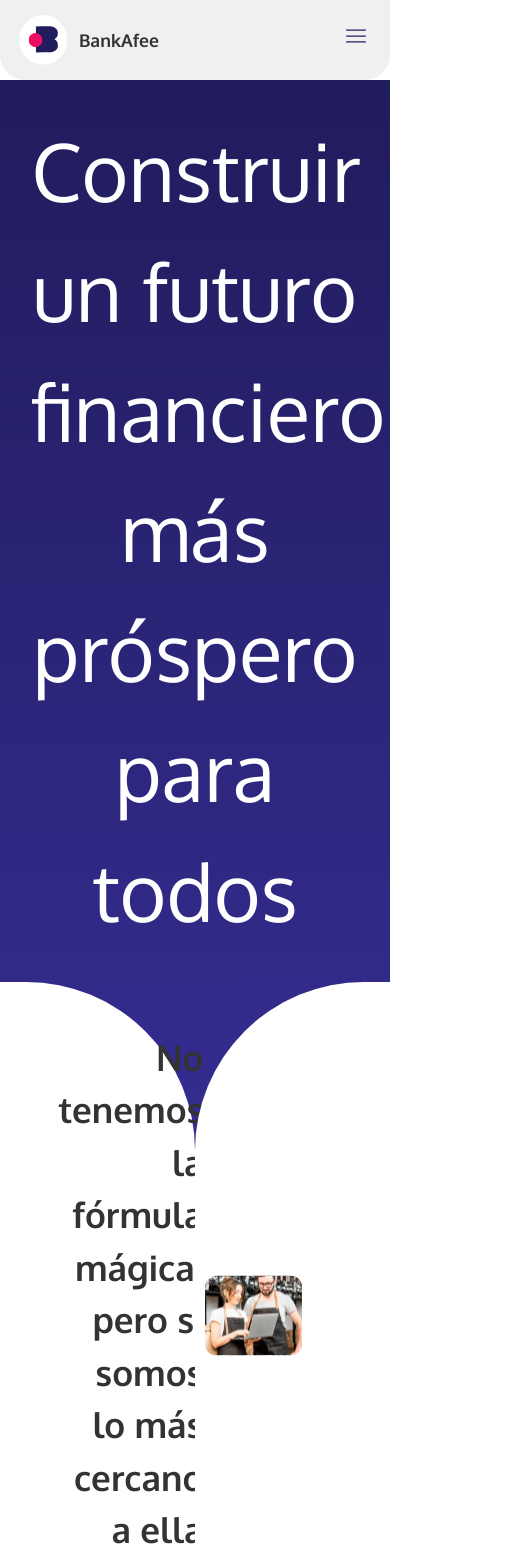
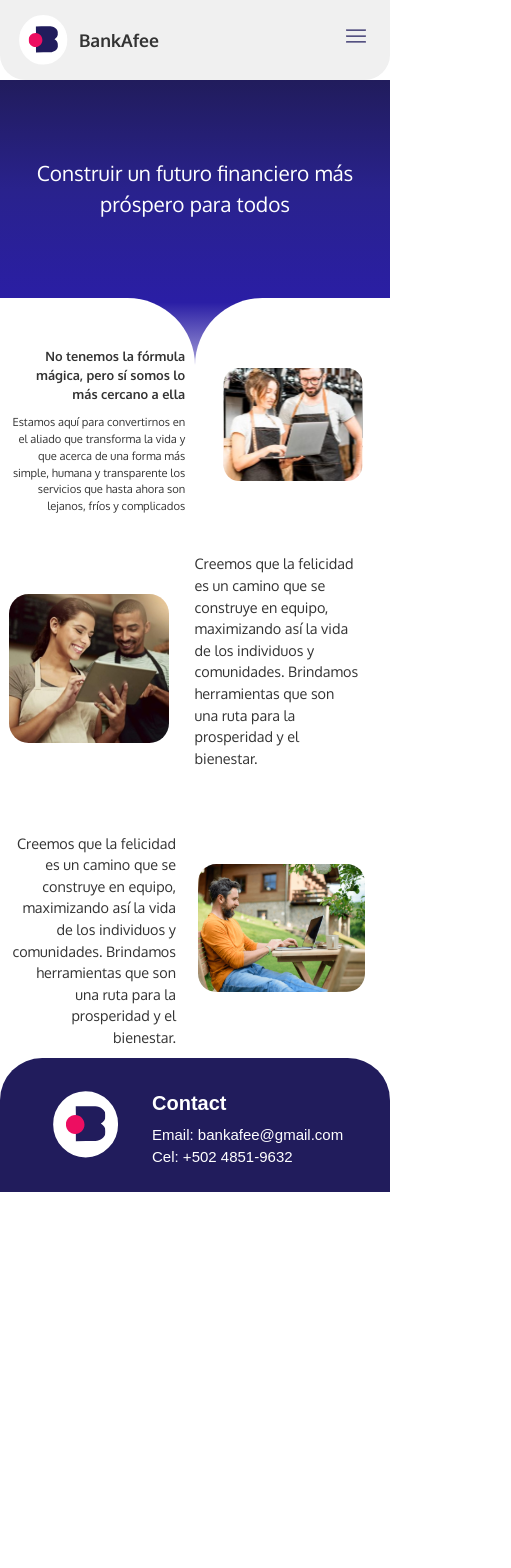
Before and after one commit to oskcarsv/front-bankafee, a React (Vite) app: page /aboutUs in a window 390 px wide. Shown: the top 1568 px of the page, 511 px wide, since content can reach past the window. After the commit the page ends 1192 px from the top, so only its background shows below. Built offline with nearby package versions, Linux system fonts and the light colour scheme.

Commit message:
chore: Update responsive styles for "about us" section, mobile view is funcition well

```diff
--- a/src/styles/aboutUsCss/sectionMessage.css
+++ b/src/styles/aboutUsCss/sectionMessage.css
@@ -59,3 +59,45 @@
   border-radius: 8cqh;
   margin: 5% 5% 5% 0%;
 }
+
+@media screen and (max-width: 768px) {
+
+  .section-message {
+    background: linear-gradient(to top, #fff, #fff, #2a1ea5, #29228d, #211c5c);
+
+  }
+
+  .text-message {
+    font-size: 130%;
+    padding: 20% 5% 20% 5%;
+  }
+
+  .part-1 {
+    width: 100%;
+    height: auto;
+    border-radius: 0% 8cqb 0% 0%;
+    background-color: var(--text-color-light);
+  }
+
+  .part-2 {
+    width: 100%;
+    height: auto;
+    border-radius: 8cqb 0% 0% 0%;
+    background-color: var(--text-color-light);
+  }
+
+  .tittle-1-about {
+    font-size: 80%;
+    margin: 25% 5% 5% 5%;
+  }
+
+  .text-1-about {
+    font-size: 70%;
+    margin: 5% 5% 5% 5%;
+  }
+
+  .img-1-about {
+    margin: 35.7% 10% 10% 10%;
+    width: 80%;
+  }
+}
--- a/src/styles/aboutUsCss/sectionMessageThree.css
+++ b/src/styles/aboutUsCss/sectionMessageThree.css
@@ -29,3 +29,32 @@
   width: 100%;
   height: 100%;
 }
+
+@media screen and (max-width: 768px) {
+  .part-1-message-3 {
+    width: 100%;
+    height: 100%;
+  }
+
+  .part-2-message-3 {
+    width: 100%;
+    margin: 5% 5% 10% 0%;
+  }
+
+  .text-3 {
+    display: flex;
+    text-align: end;
+    font-size: 90%;
+    margin: 8% 5% 5% 5%;
+    font-family: var(--general-font);
+  }
+
+  .img-3-about {
+    display: flex;
+    justify-content: center;
+    align-items: center;
+    margin: 0% 0% 0% 7%;
+    width: 90%;
+    height: 100%;
+  }
+}
--- a/src/styles/aboutUsCss/sectionMessageTwo.css
+++ b/src/styles/aboutUsCss/sectionMessageTwo.css
@@ -23,3 +23,31 @@
   margin: 5% 5% 5% 5%;
   font-family: var(--general-font);
 }
+
+@media screen and (max-width: 768px) {
+  .part-1-message {
+    width: 100%;
+    margin: 0% 0% 5% 0%;
+  }
+
+  .part-2-message {
+    width: 100%;
+    margin: 5% 5% 10% 0%;
+  }
+
+  .img-2-about {
+    display: flex;
+    align-items: center;
+    margin: 12.7% 5% 5% 5%;
+    width: 86%;
+    height: 50%;
+  }
+
+  .text-2 {
+    display: flex;
+    text-align: start;
+    font-size: 90%;
+    margin: 5% 5% 5% 5%;
+    font-family: var(--general-font);
+  }
+}
--- a/src/styles/landingPagesCss/footer.css
+++ b/src/styles/landingPagesCss/footer.css
@@ -80,47 +80,3 @@
     margin-bottom: 5%;
   }
 }
-
-@media screen and (max-width: 1024px) {
-  .footer-landing {
-    padding: 0 10% 0 10%;
-  }
-
-  .section-footer-1 .img-logo {
-    width: 90px;
-  }
-
-  .title-footer {
-    font-size: 2.5rem;
-  }
-
-  .title-footer-2 {
-    font-size: 35px;
-  }
-
-  .text-footer {
-    font-size: 20px;
-  }
-}
-
-@media screen and (min-width: 1024px) {
-  .footer-landing {
-    padding: 0 10% 0 10%;
-  }
-
-  .section-footer-1 .img-logo {
-    width: 90px;
-  }
-
-  .title-footer {
-    font-size: 2.5rem;
-  }
-
-  .title-footer-2 {
-    font-size: 35px;
-  }
-
-  .text-footer {
-    font-size: 20px;
-  }
-}
```
